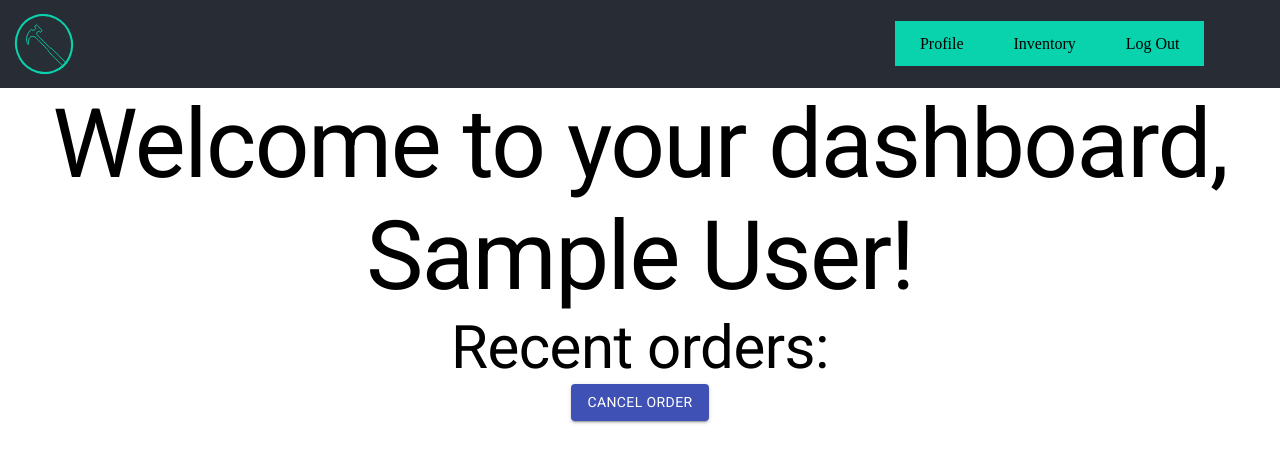
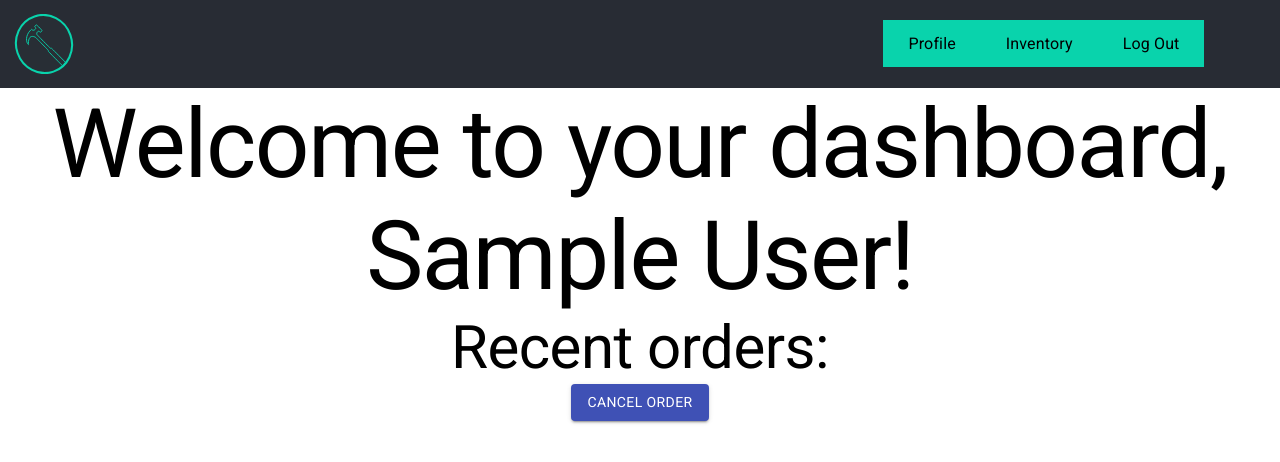
Before and after one commit to mvanree00/Home-Order-Spark, a React (Create React App) app in the folder client/: page / in a window 1280 px wide. Shown: the top 462 px of the page. Built offline with nearby package versions, Linux system fonts and the light colour scheme; sample sign-in values are in the browser's storage.

Commit message:
UI Standardized

```diff
--- a/client/src/components/Header/NavBar.js
+++ b/client/src/components/Header/NavBar.js
@@ -1,6 +1,8 @@
 import React from 'react';
 import { Link } from 'react-router-dom';
+import Typography from '@material-ui/core/Typography'
 import './NavBar.css';
+import 'fontsource-roboto'
 
 const NavBar = (props) => {
     return (
@@ -11,20 +13,20 @@ const NavBar = (props) => {
             </Link>
 
             {/* Page Links */}
-            <div className = "nav-items">
+            <div className = "nav-items" font-family = "Roboto">
                 {props.currentUser ?
                     (
-                        <span>
+                        <Typography>
                             <Link className ="nav-link" to='/dashboard'>Profile</Link>
                             < Link className ="nav-link" to='/inventory'>Inventory</Link>
                             <Link className ="nav-link" to='/logout'>Log Out</Link>
-                        </span>
+                        </Typography>
                     ) :
                     (
-                    <span>
+                    <Typography>
                         <Link className ="nav-link" to="/login">Log In</Link>
                         <Link className ="nav-link" to="/signup">Sign Up</Link>
-                    </span>
+                    </Typography>
                     )
                 }
             </div>
```
